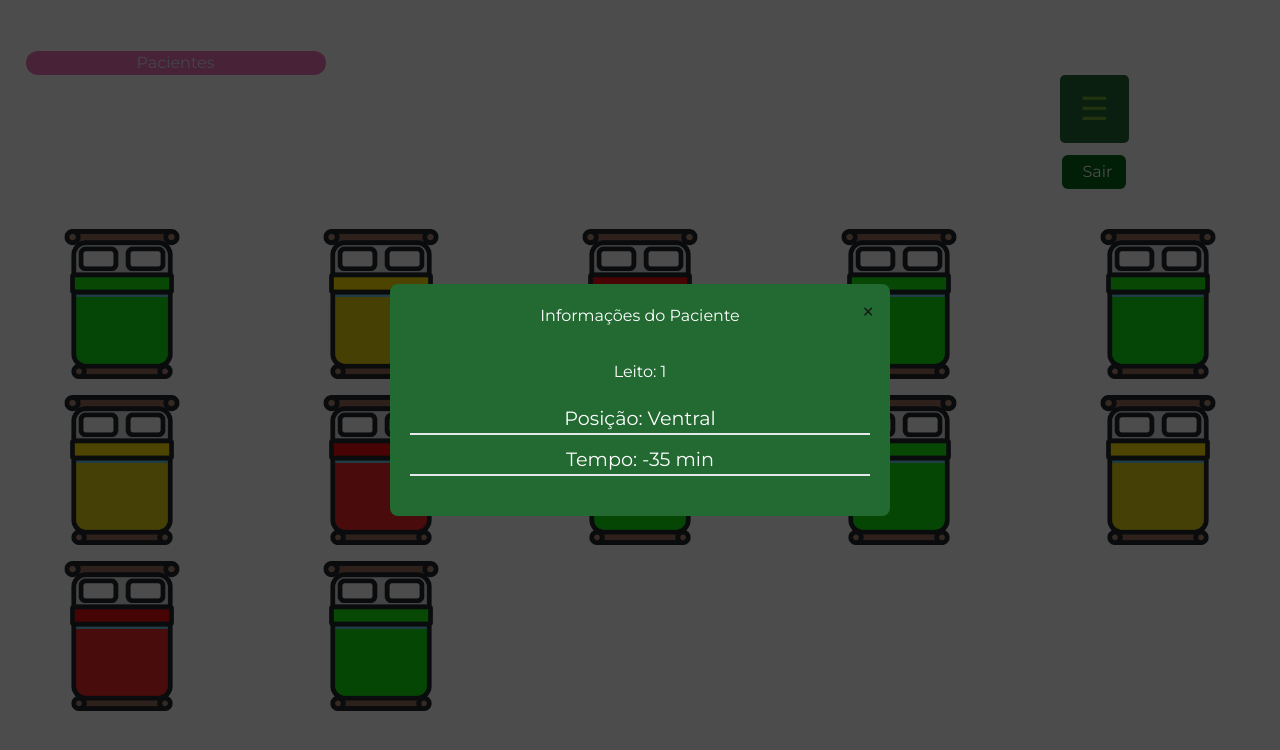
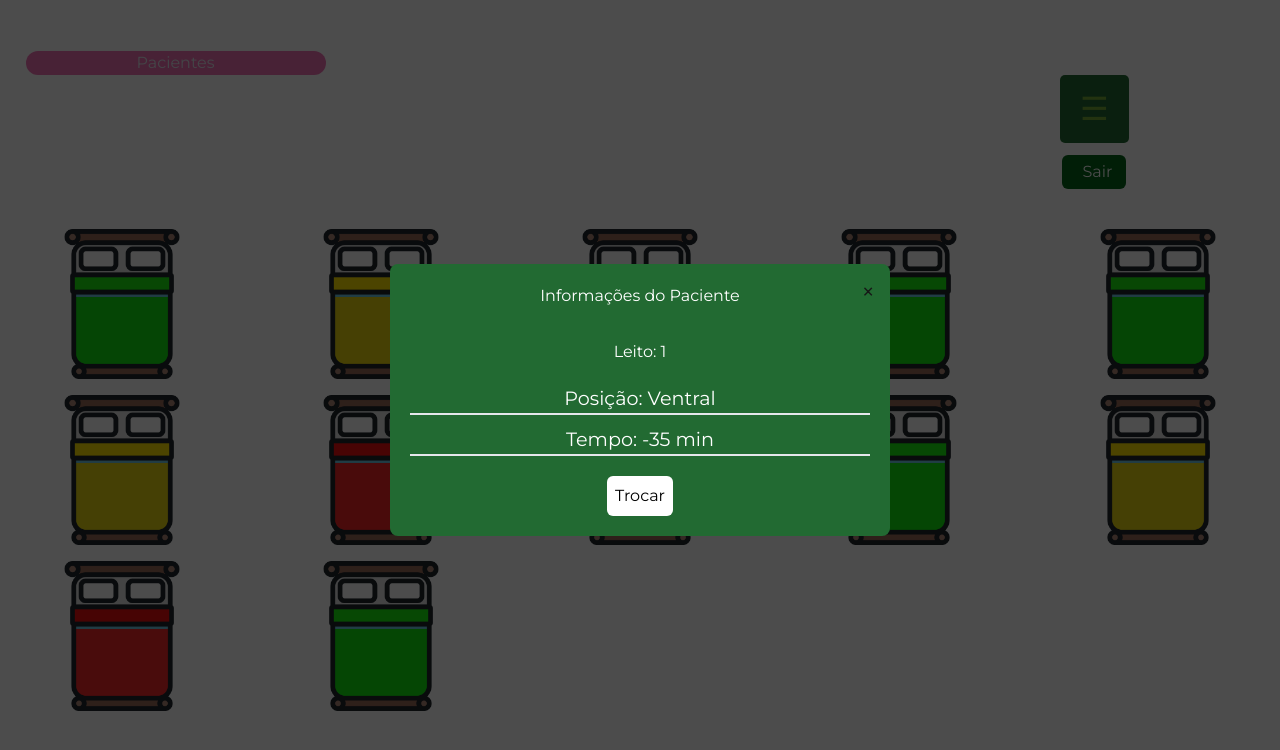
Before and after one commit to Kayk-Rios/Decubtech-Front-End, a Next.js app: page /layout/paciente in a window 1280 px wide. Both pictures are taken after a click on the picture 121 px from the left and 304 px from the top of the page. Shown: the top 750 px of the page. Built offline with nearby package versions, Linux system fonts and the light colour scheme.

Commit message:
style:botaoPosicao

```diff
--- a/src/components/Ui/Camas.tsx
+++ b/src/components/Ui/Camas.tsx
@@ -35,6 +35,7 @@ export default function ImagePosicoes() {
                   <li className="border-b-2">Posição: Ventral</li>
                   <li className="border-b-2">Tempo: -35 min</li>
                 </ul>
+                <button className="bg-white p-2 rounded-md text-black">Trocar</button>
               </div>
             </div>
           )}
```
